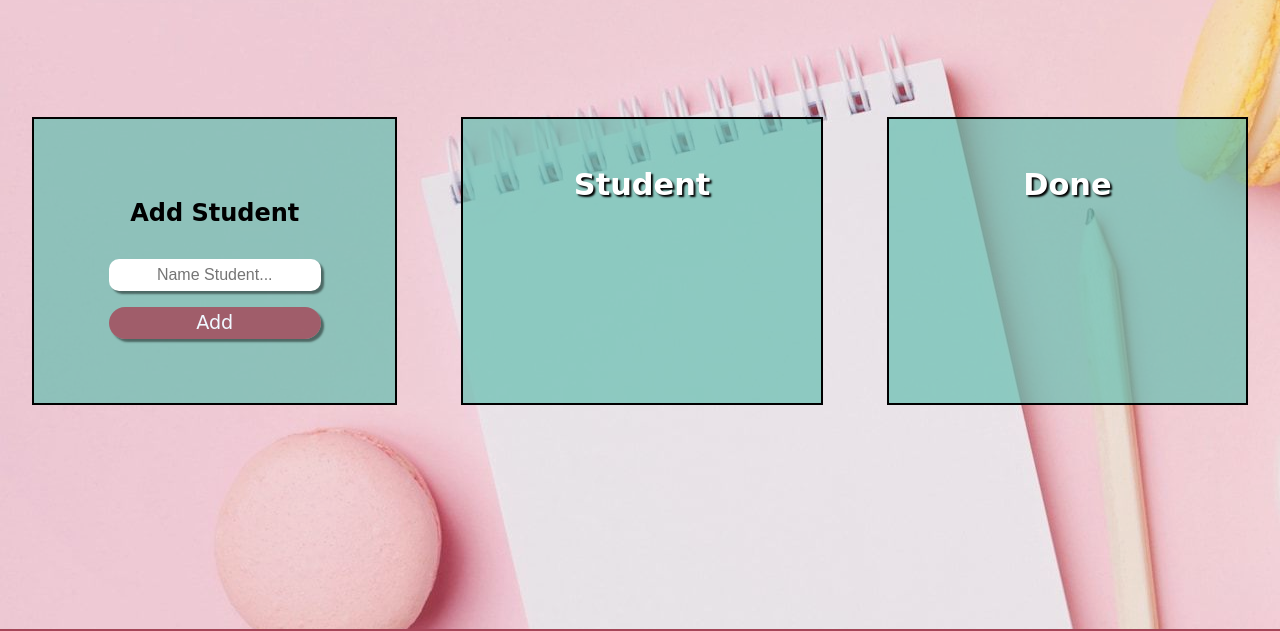
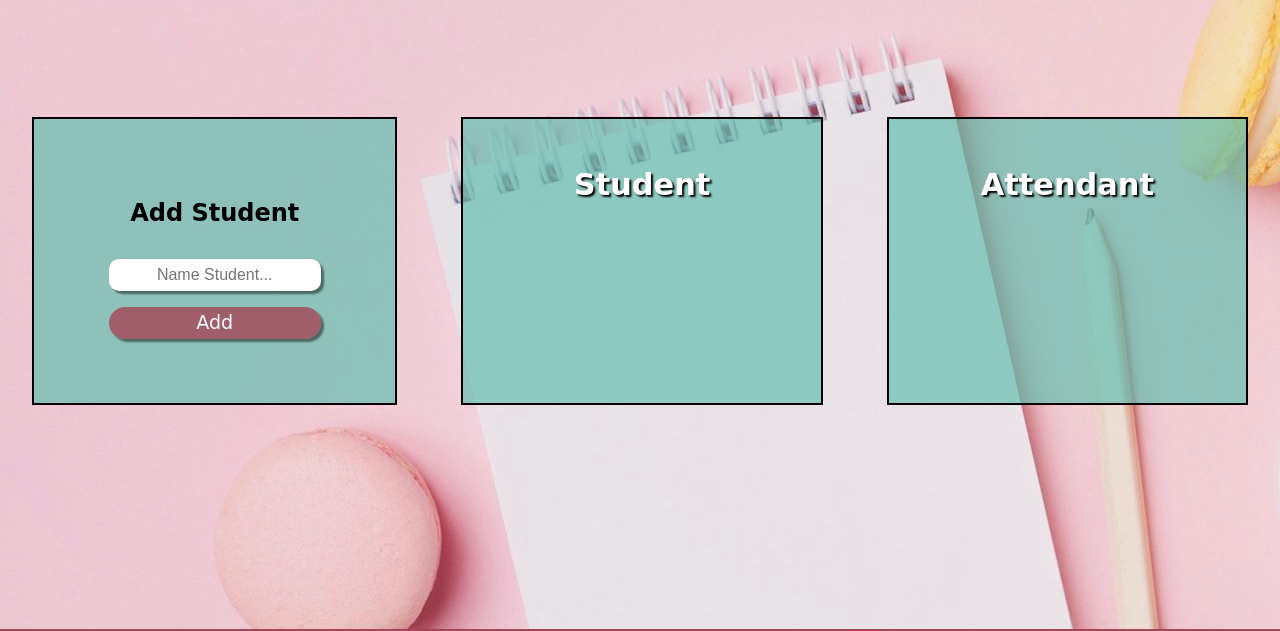
Before and after one commit to Jenanmusallam/Terkwaz, a plain HTML site: page to-do-list/index.html in a window 1280 px wide. Shown: the part 77-708 px from the top of the page. Drawn offline with Linux system fonts and the light colour scheme.

Commit message:
to do list (student)

```diff
--- a/to-do-list/index.html
+++ b/to-do-list/index.html
@@ -37,14 +37,13 @@
 
             </div>
             <div class="left">
-                <h3>Done</h3>
+                <h3>Attendant</h3>
                 <ul id="done-tasks">
                 </ul>
             </div>
         </div>
         <div class="space"></div>
     </div>
-
 
     <footer>
         <div class="social">
```
